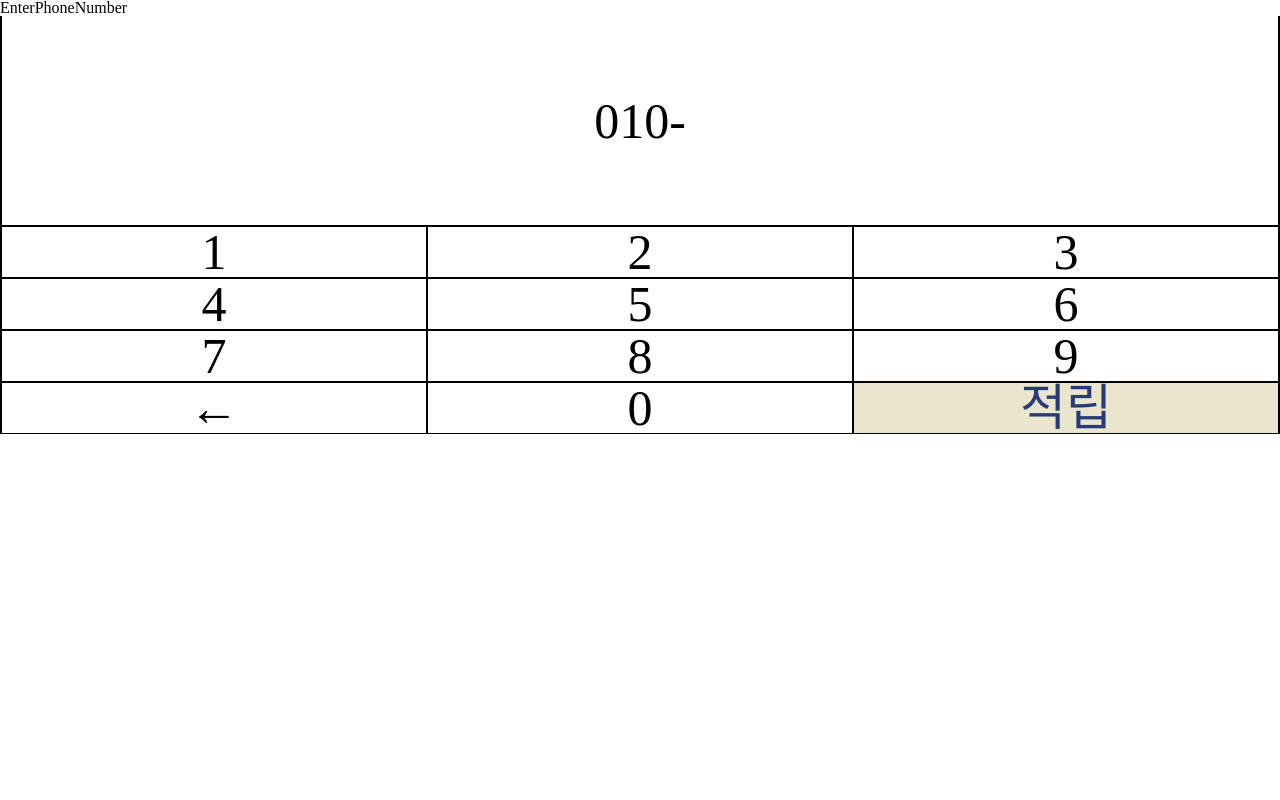
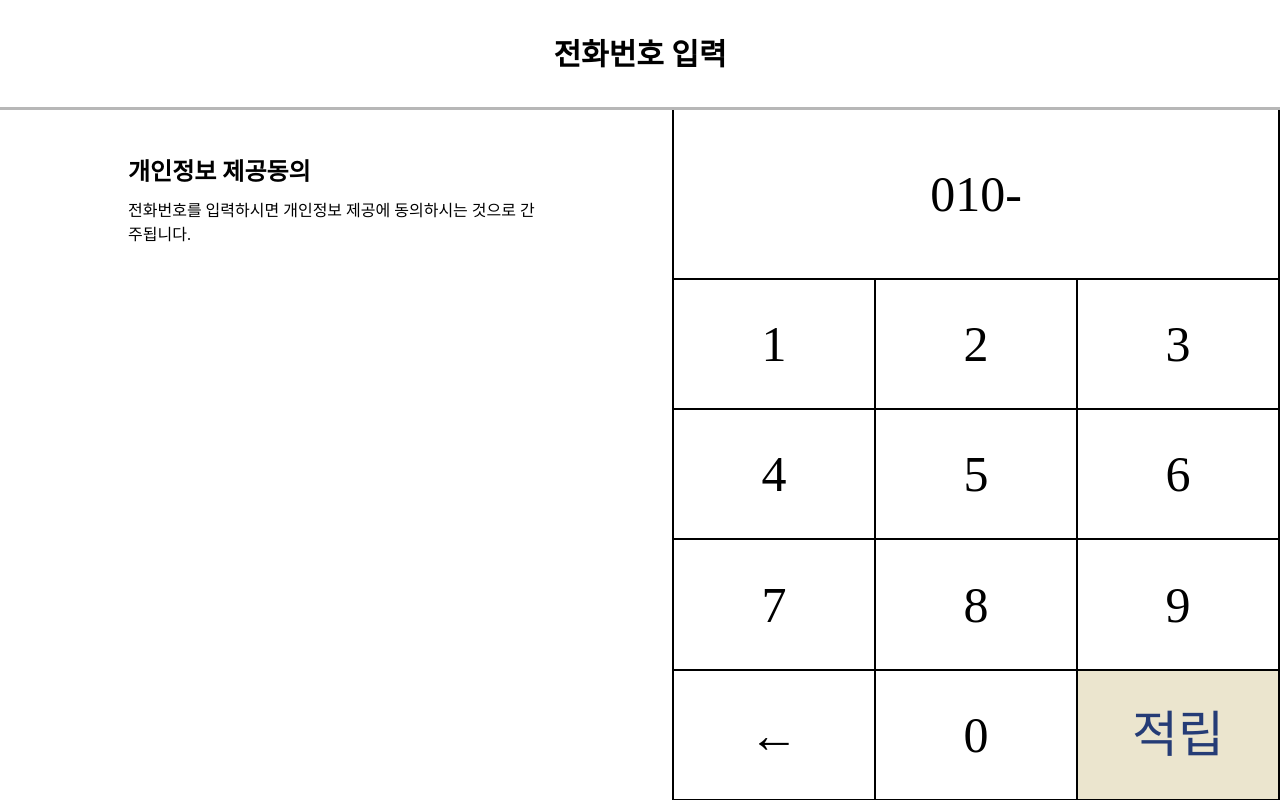
Before and after one commit to woowacourse-teams/2023-stamp-crush, a React app in the folder frontend/: page /admin/enter in a window 1280 px wide. Built offline with nearby package versions, Linux system fonts and the light colour scheme.

Commit message:
feat: 전화번호 입력 페이지 레이아웃 구현

```diff
--- a/frontend/src/pages/EnterPhoneNumber/index.tsx
+++ b/frontend/src/pages/EnterPhoneNumber/index.tsx
@@ -1,11 +1,19 @@
+import Template from '../../components/Template';
 import Dialpad from '../../components/Dialpad';
+import { Container, PrivacyBox, Title } from './style';
 
 const EnterPhoneNumber = () => {
   return (
-    <div>
-      EnterPhoneNumber
-      <Dialpad />
-    </div>
+    <Template>
+      <Title>전화번호 입력</Title>
+      <Container>
+        <PrivacyBox>
+          <h1>개인정보 제공동의</h1>
+          <p>전화번호를 입력하시면 개인정보 제공에 동의하시는 것으로 간주됩니다.</p>
+        </PrivacyBox>
+        <Dialpad />
+      </Container>
+    </Template>
   );
 };
 
--- /dev/null
+++ b/frontend/src/pages/EnterPhoneNumber/style.tsx
@@ -0,0 +1,34 @@
+import { styled } from 'styled-components';
+
+export const Title = styled.header`
+  width: 100vw;
+  height: 110px;
+  border-bottom: 3px solid ${({ theme }) => theme.colors.gray400};
+  padding: auto 0;
+  line-height: 110px;
+
+  text-align: center;
+  font-size: 30px;
+  font-weight: 600;
+`;
+
+export const Container = styled.div`
+  display: flex;
+  height: 100%;
+`;
+
+export const PrivacyBox = styled.section`
+  padding: 50px 10%;
+  width: 53%;
+
+  & > p {
+    font-size: 16px;
+    line-height: 24px;
+  }
+
+  & > h1 {
+    font-size: 24px;
+    font-weight: 700;
+    margin-bottom: 15px;
+  }
+`;
```
